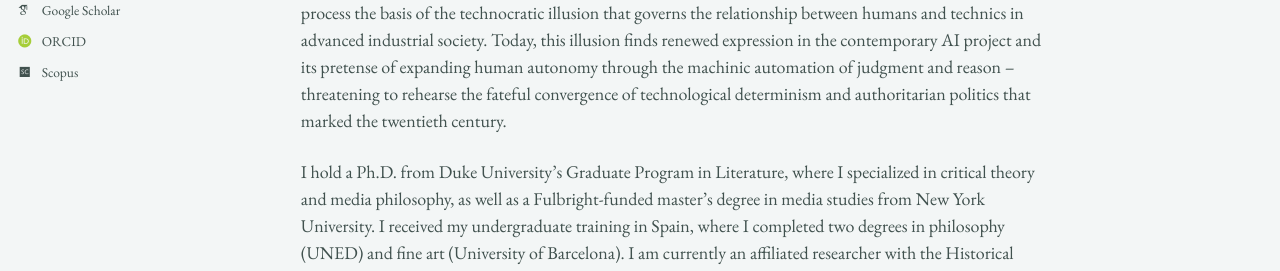
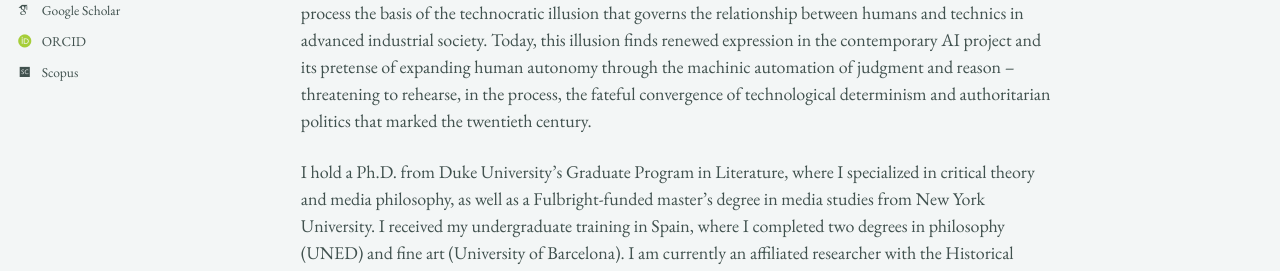
Before and after one commit to epujol90/epujol90.github.io, a Jekyll site: the page built from _pages/about.md, in a window 1280 px wide and 1123 px high. Shown: the part 490-761 px from the top of the window. Built offline with Jekyll 4.4.1, drawn with Linux system fonts in a browser that asks for light colours; some web fonts are replaced; a script bundle is joined from its source files by our own code; library files that are not in the unit come from our copies; some of the changed text lies outside the part shown.

Commit message:
Update about.md

```diff
--- a/_pages/about.md
+++ b/_pages/about.md
@@ -8,6 +8,6 @@ redirect_from:
 ---
 I am a scholar of technology, media, and aesthetics trained in continental philosophy and critical theory in Europe and the United States. My research examines how the material infrastructures of the modern world embody and uphold relations of power and domination, despite professing to liberate humanity from scarcity and toil. In addressing this paradox, I work from the understanding that technical systems are constitutive of -- rather than external to -- human agency, culture, and institutions, and that a social ontology of technology is therefore necessary to make sense of our inherently technical nature and how power operates through it.
 
-In my doctoral research, I focused on the _longue durée_ of industrial modernity and the machine-mediated ordering of life in technologized society, tracing its roots to the nineteenth century. My dissertation, “Karl Marx, Philosopher of Technics: Critique, Alienation, and the Materiality of Social Power,” grounds this historical inquiry in Marx’s engagement with the industrial literature of his time, reconstructing -- against prevailing productivist and economicist readings -- how he theorized the relationship between capitalism and modern technological transformations. I argue that Marx’s account of industrial development, though largely misunderstood by the Marxist tradition, presciently identified in the capitalist "subsumption" of the labor process the basis of the technocratic illusion that governs the relationship between humans and technics in advanced industrial society. Today, this illusion finds renewed expression in the contemporary AI project and its pretense of expanding human autonomy through the machinic automation of judgment and reason -- threatening to rehearse the fateful convergence of technological determinism and authoritarian politics that marked the twentieth century.
+In my doctoral research, I focused on the _longue durée_ of industrial modernity and the machine-mediated ordering of life in technologized society, tracing its roots to the nineteenth century. My dissertation, “Karl Marx, Philosopher of Technics: Critique, Alienation, and the Materiality of Social Power,” grounds this historical inquiry in Marx’s engagement with the industrial literature of his time, reconstructing -- against prevailing productivist and economicist readings -- how he theorized the relationship between capitalism and modern technological transformations. I argue that Marx’s account of industrial development, though largely misunderstood by the Marxist tradition, presciently identified in the capitalist "subsumption" of the labor process the basis of the technocratic illusion that governs the relationship between humans and technics in advanced industrial society. Today, this illusion finds renewed expression in the contemporary AI project and its pretense of expanding human autonomy through the machinic automation of judgment and reason -- threatening to rehearse, in the process, the fateful convergence of technological determinism and authoritarian politics that marked the twentieth century.
 
 I hold a Ph.D. from Duke University’s Graduate Program in Literature, where I specialized in critical theory and media philosophy, as well as a Fulbright-funded master’s degree in media studies from New York University. I received my undergraduate training in Spain, where I completed two degrees in philosophy (UNED) and fine art (University of Barcelona). I am currently an affiliated researcher with the Historical Materialism Studies Group of the Societat Catalana de Filosofia -- the philosophy section of the Institut d’Estudis Catalans, the highest academic body for the Catalan language and culture. My work has appeared in _South Atlantic Quarterly_ and _Marx and Philosophy Review of Books_, with further articles under review at _Historical Materialism_ and _Theory, Culture & Society_, and an essay in preparation for a special issue of _Qui Parle_. Alongside my research, I have developed substantive experience in writing pedagogy, including two years of writing center practice at Duke’s Thompson Writing Studio and teaching writing-intensive courses on media theory, philosophy of technology, and the history and politics of AI.
```
